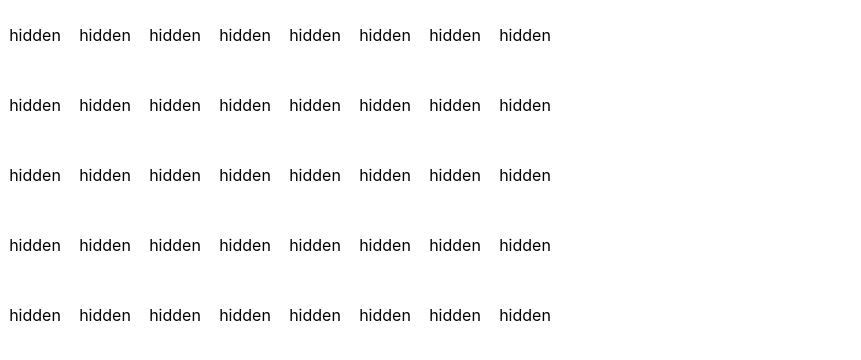
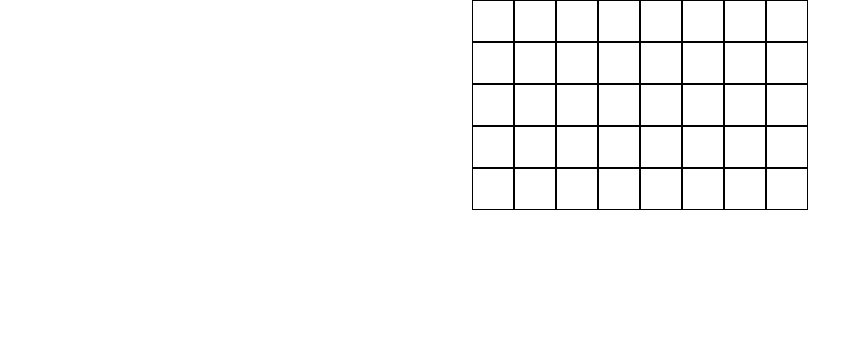
Before and after one commit to itaydafna/react-redux-minesweeper, a React (Create React App) app: page / in a window 1280 px wide. Shown: the top 360 px of the page, without its empty margins (0-861 px from the left). Built offline with nearby package versions, Linux system fonts and the light colour scheme.

Commit message:
add mark cell

```diff
--- a/src/App.js
+++ b/src/App.js
@@ -1,33 +1,42 @@
 import React from 'react';
 import { connect } from 'react-redux';
 import './App.css';
-import { revealCell } from './actions';
+import { revealCell, markCell } from './actions';
+import MARK_TYPES from './constants/MARK_TYPES';
 
-function App({ grid, revealCell }) {
-	const onCellClick = ({row, column}) => {
-    console.log('clicked:',{row, column});
-    !grid[row][column].isRevealed && revealCell({row, column})
-  }
+function App({ grid, revealCell, markCell }) {
+	const onCellClick = ({ row, column }) => {
+		!grid[row][column].isRevealed && revealCell({ row, column });
+	};
+
+	const onCellRightClick = ({ row, column }) => {
+		!grid[row][column].isRevealed && markCell({ row, column });
+	};
+
 	return (
 		<div className="App">
 			{grid.map((columns, row) => (
-				<div key={row} style={{ display: 'flex' }}>
+				<div key={row} style={{ display: 'flex', justifyContent: 'center' }}>
 					{columns.map((cell, column) => (
 						<div
-              key={column}
-              onClick={()=>onCellClick({row,column})}
+							key={column}
+							onClick={() => onCellClick({ row, column })}
+							onContextMenu={event => event.preventDefault() || onCellRightClick({ row, column })}
 							style={{
-								height: 70,
-								width: 70,
+								height: 40,
+								width: 40,
+								border: '1px solid black',
 								display: 'flex',
 								alignItems: 'center',
-                justifyContent: 'center',
-                cursor: 'pointer'
+								justifyContent: 'center',
+								cursor: 'pointer',
 							}}
 						>
-							{!cell.isRevealed && 'hidden'}
-							{cell.isRevealed && cell.isBomb && 'bomb'}
+							{!cell.isRevealed && ''}
+							{cell.isRevealed && cell.isBomb && '💣'}
 							{cell.isRevealed && !cell.isBomb && cell.adjacentBombs}
+							{!cell.isRevealed && cell.mark === MARK_TYPES.FLAG && '🚩'}
+							{!cell.isRevealed && cell.mark === MARK_TYPES.QUESTION_MARK && '?'}
 						</div>
 					))}
 				</div>
@@ -42,6 +51,7 @@ const mapStateToProps = state => ({
 
 const mapDispatchToProps = {
 	revealCell,
+	markCell,
 };
 
 export default connect(
--- a/src/actions/index.js
+++ b/src/actions/index.js
@@ -1,4 +1,4 @@
-import ACTIONS from '../constants/ACTION_TYPES'
+import ACTIONS from '../constants/ACTION_TYPES';
 
 export const initGameBoard = payload => ({ type: ACTIONS.INIT_GAME_BOARD, payload });
 
@@ -8,4 +8,6 @@ export const allocateAdjacentBombs = payload => ({ type: ACTIONS.ALLOCATE_ADJACE
 
 export const revealCell = payload => ({ type: ACTIONS.REVEAL_CELL, payload });
 
+export const markCell = payload => ({ type: ACTIONS.MARK_CELL, payload });
+
 export const gameOver = () => ({ type: ACTIONS.GAME_OVER });
--- a/src/middleware/revealCell.js
+++ b/src/middleware/revealCell.js
@@ -1,4 +1,4 @@
-import ACTIONS from '../constants/ACTION_TYPES'
+import ACTIONS from '../constants/ACTION_TYPES';
 import traverseAdjacentCells from '../services/traverseAdjacentCells';
 import { revealCell, gameOver } from '../actions';
 
@@ -28,8 +28,7 @@ export default function({ getState, dispatch }) {
 				row,
 				column,
 				callback: ({ row, column, cell }) =>
-					console.log({ row, column, cell }) ||
-					(!cell.isBomb && !cell.isRevealed && dispatch(revealCell({ row, column }))),
+					!cell.isBomb && !cell.isRevealed && dispatch(revealCell({ row, column })),
 			});
 		}
 
--- a/src/reducers/gameBoard.js
+++ b/src/reducers/gameBoard.js
@@ -1,4 +1,4 @@
-import ACTIONS from '../constants/ACTION_TYPES'
+import ACTIONS from '../constants/ACTION_TYPES';
 import cell from './cell';
 
 const initialState = {
@@ -16,6 +16,7 @@ function row(state = [], action) {
 		case ACTIONS.ALLOCATE_BOMB:
 		case ACTIONS.ALLOCATE_ADJACENT_BOMBS:
 		case ACTIONS.REVEAL_CELL:
+		case ACTIONS.MARK_CELL:
 			return [
 				...state.slice(0, action.payload.column),
 				cell(state[action.payload.column], action),
@@ -35,6 +36,7 @@ function grid(state = initialState.grid, action) {
 		case ACTIONS.ALLOCATE_BOMB:
 		case ACTIONS.ALLOCATE_ADJACENT_BOMBS:
 		case ACTIONS.REVEAL_CELL:
+		case ACTIONS.MARK_CELL:
 			return [
 				...state.slice(0, action.payload.row),
 				row(state[action.payload.row], action),
@@ -60,6 +62,7 @@ export default function gameBoard(state = initialState, action) {
 
 		case ACTIONS.ALLOCATE_BOMB:
 		case ACTIONS.ALLOCATE_ADJACENT_BOMBS:
+		case ACTIONS.MARK_CELL:
 		case ACTIONS.GAME_OVER:
 			return {
 				...state,
```
